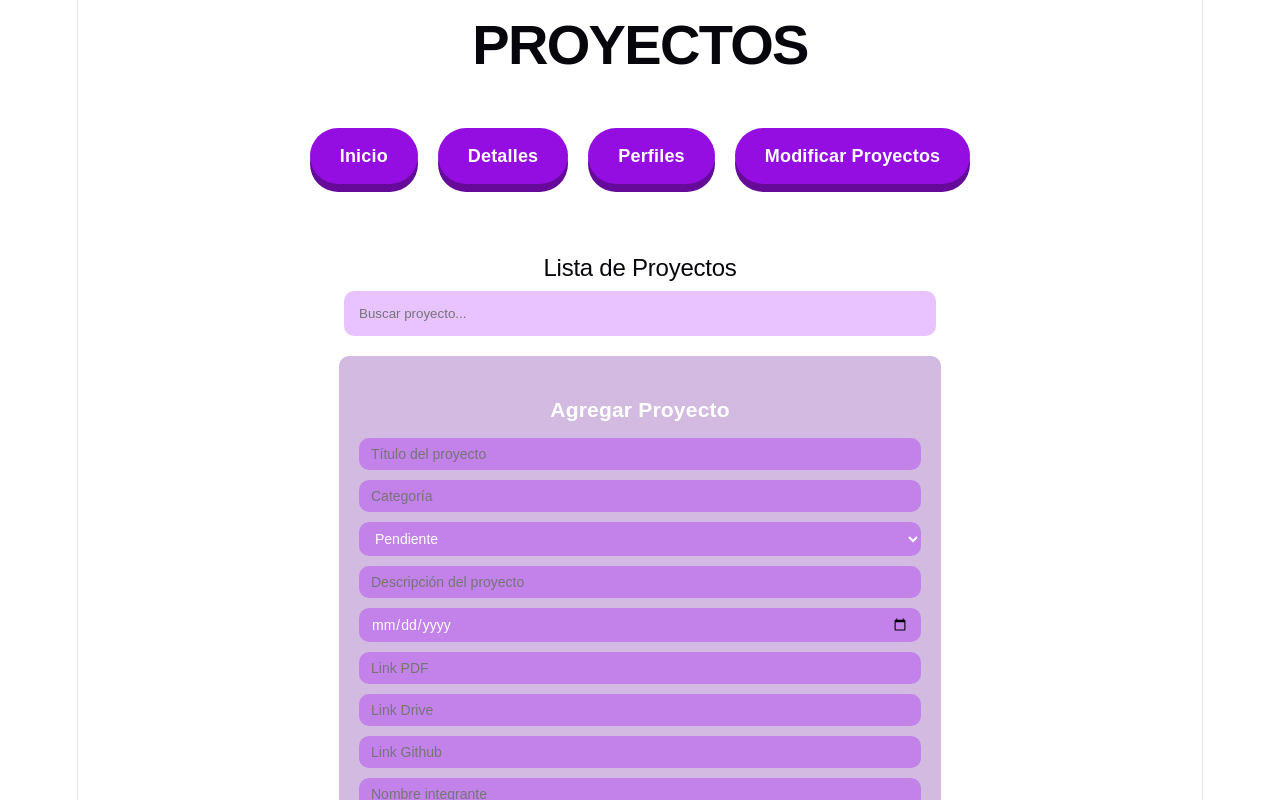
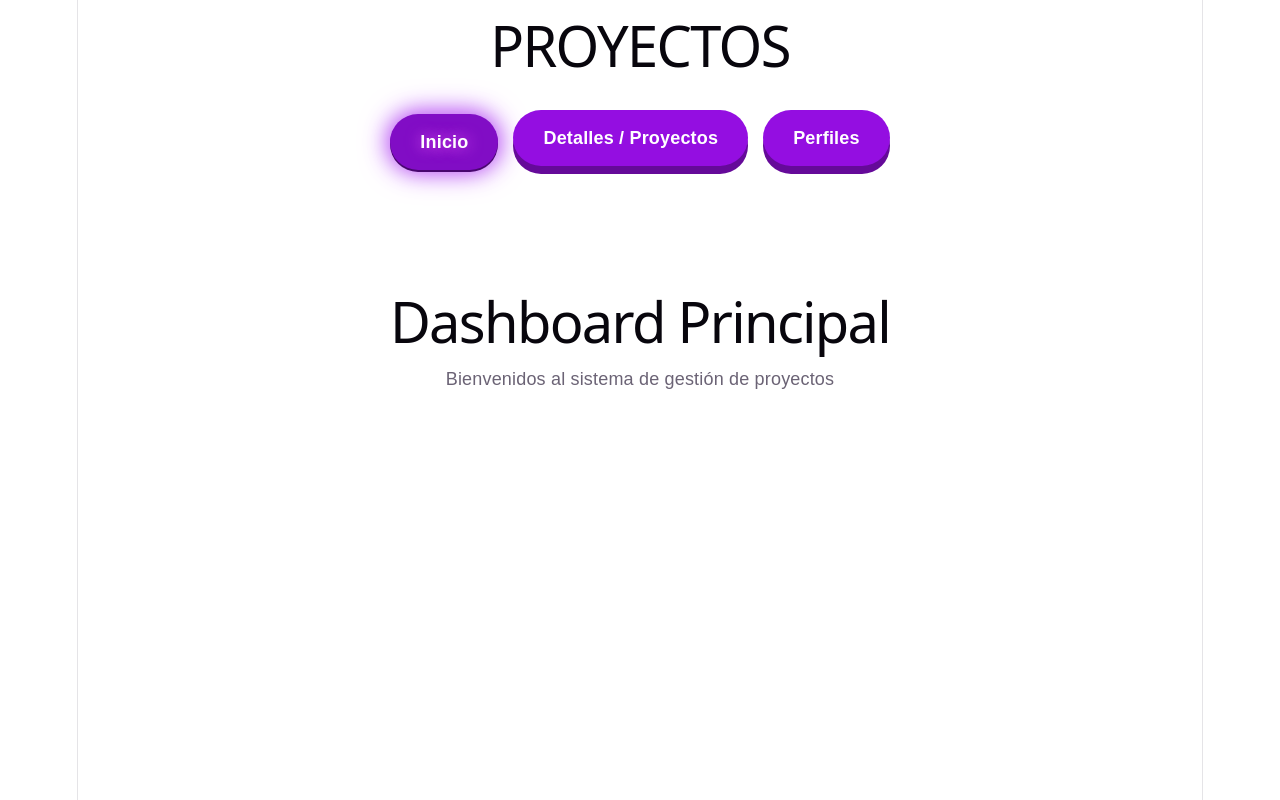
Before and after one commit to MateoMendietauwu69/pv_tp3_grupo4, a React (Vite) app: page /dashboard in a window 1280 px wide. Shown: the top 800 px of the page. Built offline with nearby package versions, Linux system fonts and the light colour scheme; a web font is replaced by a local one.

Commit message:
Configuracion completa de React Router y componente Nav con estilos activos Mercado Lautaro

```diff
--- a/src/App.jsx
+++ b/src/App.jsx
@@ -1,121 +1,46 @@
-import { useState } from 'react'
-import reactLogo from './assets/react.svg'
-import viteLogo from './assets/vite.svg'
-import heroImg from './assets/hero.png'
+import { Routes, Route, Navigate } from 'react-router-dom'
+
+//importamos tus componentes estructurales
+import Header from './components/Header.jsx'
+import Nav from './components/Nav.jsx'
+import ListaPro from './components/ListaProyectos.jsx'
+import Footer from './components/Footer.jsx'
+
+//importamos las vistas desde la nueva carpeta (src/views/)
+import Dashboard from './views/Dashboard.jsx'
+import DetalleProyecto from './views/DetalleProyecto.jsx'
+import PerfilUsuario from './views/PerfilUsuario.jsx'
+
 import './css/App.css'
 
 function App() {
-  const [count, setCount] = useState(0)
+  return (
+    <div className="app-container">
+      <Header />
+      <Nav />
 
-  return (
-    <>
-      <section id="center">
-        <div className="hero">
-          <img src={heroImg} className="base" width="170" height="179" alt="" />
-          <img src={reactLogo} className="framework" alt="React logo" />
-          <img src={viteLogo} className="vite" alt="Vite logo" />
-        </div>
-        <div>
-          <h1>Get started</h1>
-          <p>
-            Edit <code>src/App.jsx</code> and save to test <code>HMR</code>
-          </p>
-        </div>
-        <button
-          type="button"
-          className="counter"
-          onClick={() => setCount((count) => count + 1)}
-        >
-          Count is {count}
-        </button>
-      </section>
+      <main style={{ minHeight: '70vh', padding: '20px' }}>
+        <Routes>
 
-      <div className="ticks"></div>
+          <Route path="/" element={<Navigate to="/dashboard" />} />
 
-      <section id="next-steps">
-        <div id="docs">
-          <svg className="icon" role="presentation" aria-hidden="true">
-            <use href="/icons.svg#documentation-icon"></use>
-          </svg>
-          <h2>Documentation</h2>
-          <p>Your questions, answered</p>
-          <ul>
-            <li>
-              <a href="https://vite.dev/" target="_blank">
-                <img className="logo" src={viteLogo} alt="" />
-                Explore Vite
-              </a>
-            </li>
-            <li>
-              <a href="https://react.dev/" target="_blank">
-                <img className="button-icon" src={reactLogo} alt="" />
-                Learn more
-              </a>
-            </li>
-          </ul>
-        </div>
-        <div id="social">
-          <svg className="icon" role="presentation" aria-hidden="true">
-            <use href="/icons.svg#social-icon"></use>
-          </svg>
-          <h2>Connect with us</h2>
-          <p>Join the Vite community</p>
-          <ul>
-            <li>
-              <a href="https://github.com/vitejs/vite" target="_blank">
-                <svg
-                  className="button-icon"
-                  role="presentation"
-                  aria-hidden="true"
-                >
-                  <use href="/icons.svg#github-icon"></use>
-                </svg>
-                GitHub
-              </a>
-            </li>
-            <li>
-              <a href="https://chat.vite.dev/" target="_blank">
-                <svg
-                  className="button-icon"
-                  role="presentation"
-                  aria-hidden="true"
-                >
-                  <use href="/icons.svg#discord-icon"></use>
-                </svg>
-                Discord
-              </a>
-            </li>
-            <li>
-              <a href="https://x.com/vite_js" target="_blank">
-                <svg
-                  className="button-icon"
-                  role="presentation"
-                  aria-hidden="true"
-                >
-                  <use href="/icons.svg#x-icon"></use>
-                </svg>
-                X.com
-              </a>
-            </li>
-            <li>
-              <a href="https://bsky.app/profile/vite.dev" target="_blank">
-                <svg
-                  className="button-icon"
-                  role="presentation"
-                  aria-hidden="true"
-                >
-                  <use href="/icons.svg#bluesky-icon"></use>
-                </svg>
-                Bluesky
-              </a>
-            </li>
-          </ul>
-        </div>
-      </section>
 
-      <div className="ticks"></div>
-      <section id="spacer"></section>
-    </>
+          <Route path="/dashboard" element={<Dashboard />} />
+
+
+          <Route path="/proyectos" element={<ListaPro />} />
+
+
+          <Route path="/proyectos/:id" element={<DetalleProyecto />} />
+
+
+          <Route path="/perfil" element={<PerfilUsuario />} />
+        </Routes>
+      </main>
+
+
+      <Footer />
+    </div>
   )
 }
 
--- a/src/components/ListaProyectos.jsx
+++ b/src/components/ListaProyectos.jsx
@@ -2,7 +2,7 @@ import { useState, useEffect, useRef } from 'react'
 import proyectoService from '../services/proyectoService.js'
 import FormularioProyecto from './FormularioProyecto.jsx'
 import ProyectoCard from './ProyectoCard.jsx'
-import DetalleProyecto from './DetalleProyecto.jsx'
+import DetalleProyecto from '../views/DetalleProyecto.jsx'
 import RegistroActividad from './RegistroActividad.jsx'
 
 import '../css/ListaProyectos.css'
--- a/src/components/Nav.jsx
+++ b/src/components/Nav.jsx
@@ -1,18 +1,35 @@
+import { NavLink } from 'react-router-dom'
 import '../css/Nav.css'
-function Nav() {
 
-    return(
-        <>
-            <nav>
-                <ul>
-                    <li><a href="#">Inicio</a></li>
-                    <li><a href="#">Detalles</a></li>
-                    <li><a href="#">Perfiles</a></li>
-                    <li><a href="#">Modificar Proyectos</a></li>
-                </ul>
-            </nav>
-        </>
-    )
+export default function Nav() {
+  return (
+    <nav className="nav-bar">
+      <ul style={{ display: 'flex', gap: '15px', listStyle: 'none', justifyContent: 'center' }}>
+        <li>
+          <NavLink
+            to="/dashboard"
+            className={({ isActive }) => isActive ? "nav-link active" : "nav-link"}
+          >
+            Inicio
+          </NavLink>
+        </li>
+        <li>
+          <NavLink
+            to="/proyectos"
+            className={({ isActive }) => isActive ? "nav-link active" : "nav-link"}
+          >
+            Detalles / Proyectos
+          </NavLink>
+        </li>
+        <li>
+          <NavLink
+            to="/perfil"
+            className={({ isActive }) => isActive ? "nav-link active" : "nav-link"}
+          >
+            Perfiles
+          </NavLink>
+        </li>
+      </ul>
+    </nav>
+  )
 }
-
-export default Nav
--- a/src/main.jsx
+++ b/src/main.jsx
@@ -1,17 +1,14 @@
-//cuando empiece con MAYUSCULA es un COMPONENTE
+// cuando empiece con MAYUSCULA es un COMPONENTE
 import { StrictMode } from 'react'
 import { createRoot } from 'react-dom/client'
+import { BrowserRouter } from 'react-router-dom' // <- Agregamos el enrutador para soportar las rutas
+import App from './App.jsx' // <- Importamos App que ahora centraliza la estructura y las rutas
 import './css/index.css'
-import Header from './components/Header.jsx'
-import Nav from './components/Nav.jsx'
-import ListaPro from './components/ListaProyectos.jsx'
-import Footer from './components/Footer.jsx'
 
 createRoot(document.getElementById('root')).render(
   <StrictMode>
-    <Header />
-    <Nav />
-    <ListaPro />
-    <Footer />
+    <BrowserRouter> {/* Envolvemos la aplicación con el BrowserRouter */}
+      <App />
+    </BrowserRouter>
   </StrictMode>,
 )
--- /dev/null
+++ b/src/views/Dashboard.jsx
@@ -0,0 +1,10 @@
+import React from 'react';
+
+export default function Dashboard() {
+  return (
+    <div style={{ padding: '20px' }}>
+      <h1>Dashboard Principal</h1>
+      <p>Bienvenidos al sistema de gestión de proyectos</p>
+    </div>
+  );
+}
--- /dev/null
+++ b/src/views/PerfilUsuario.jsx
@@ -0,0 +1,10 @@
+import React from 'react';
+
+export default function PerfilUsuario() {
+  return (
+    <div style={{ padding: '20px' }}>
+      <h1>Perfil de Usuario</h1>
+      <p>Datos del alumno / docente.</p>
+    </div>
+  );
+}
```
Also changed, not shown: src/views/DetalleProyecto.jsx (renamed from src/components/DetalleProyecto.jsx).
